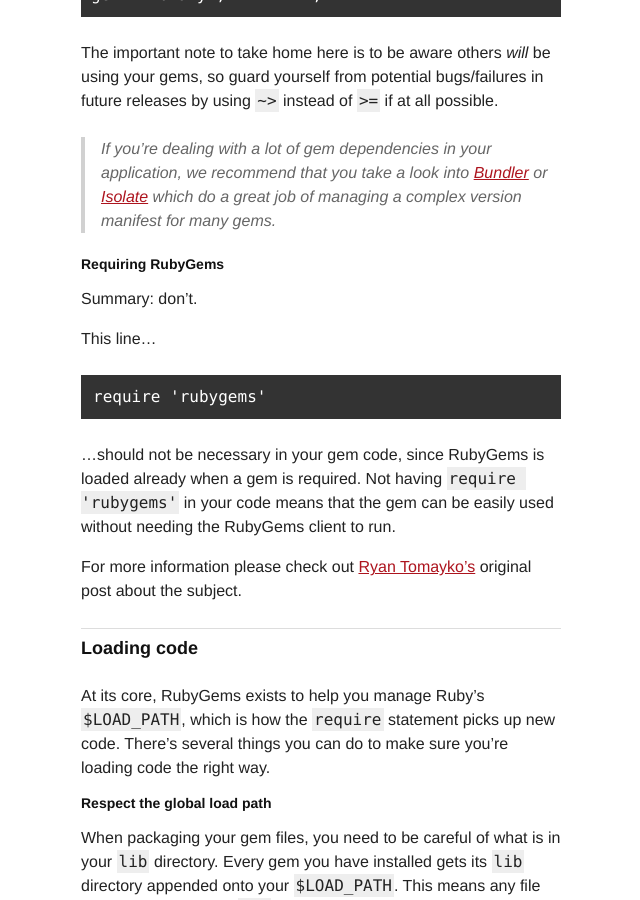
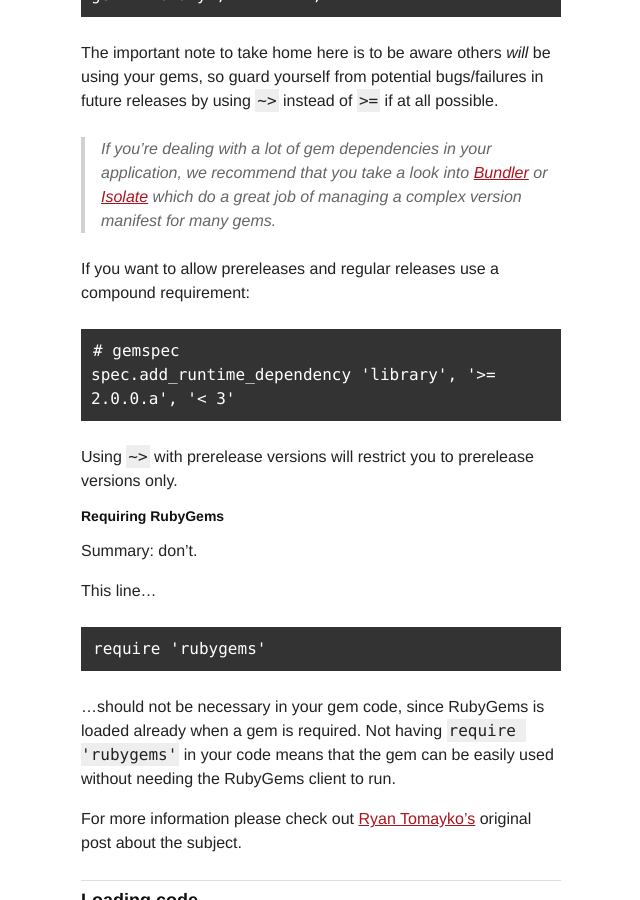
Before and after one commit to radar/guides, a Jekyll site: the page built from patterns.md, in a window 1280 px wide and 900 px high, scrolled down 4925 px. Shown: the whole window, without its empty margins (319-959 px from the left). Built offline with Jekyll 4.4.1, drawn with Linux system fonts in a browser that asks for light colours.

Commit message:
Document a pre and regular version dependency

```diff
--- a/patterns.md
+++ b/patterns.md
@@ -203,6 +203,15 @@ by using `~>` instead of `>=` if at all possible.
 > [Isolate](https://github.com/jbarnette/isolate) which do a great job of
 > managing a complex version manifest for many gems.
 
+If you want to allow prereleases and regular releases use a compound
+requirement:
+
+    # gemspec
+    spec.add_runtime_dependency 'library', '>= 2.0.0.a', '< 3'
+
+Using `~>` with prerelease versions will restrict you to prerelease versions
+only.
+
 ### Requiring RubyGems
 
 Summary: don't.
```
